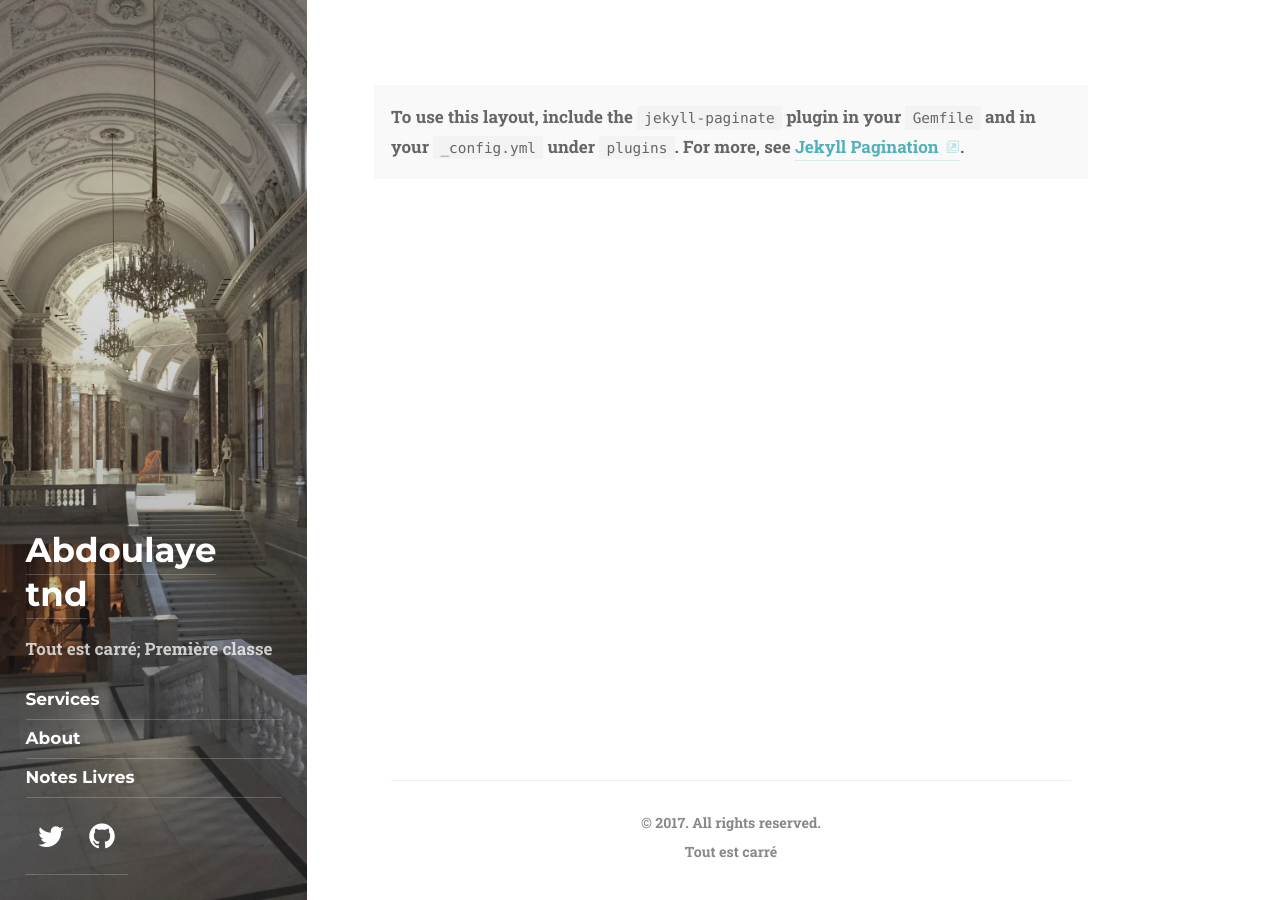
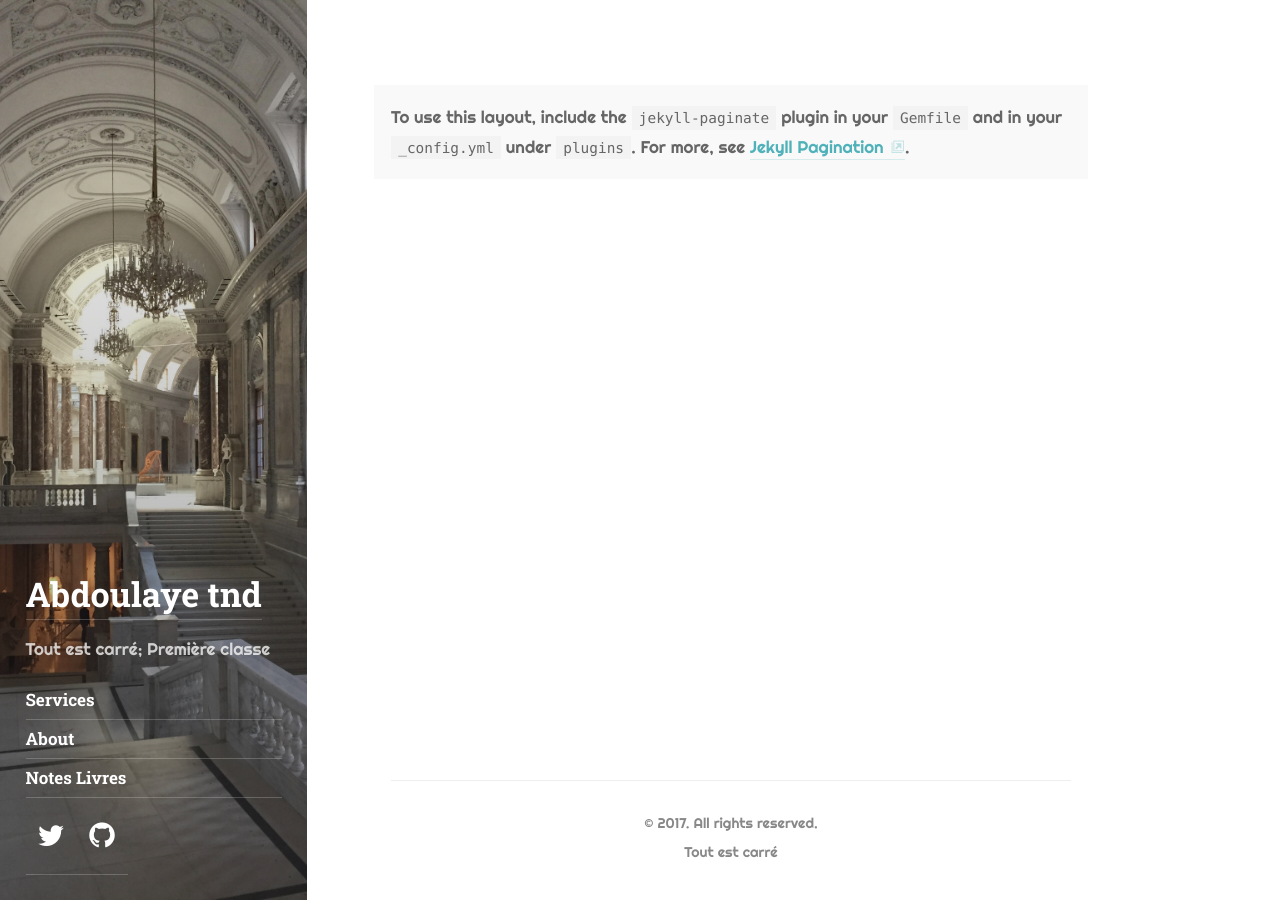
Before and after one commit to abdoulaye-tnd/tandian, a Jekyll site: the page built from index.html, in a window 1280 px wide. Built offline with Jekyll 4.4.1, drawn with Linux system fonts in a browser that asks for light colours; some web fonts are replaced; the list of posts is cut into pages by our own code.

Commit message:
Update _config.yml

```diff
--- a/_config.yml
+++ b/_config.yml
@@ -81,10 +81,11 @@
 
 # The string encoding which fonts to fetch from Google Fonts.
 # See: <https://qwtel.com/hydejack/docs/configuration/>
-font:         "'Roboto Slab', Helvetica, Arial, sans-serif"
-font_heading: "'Montserrat', Helvetica, Arial, sans-serif"
-google_fonts: "Roboto+Slab:700|Montserrat:400,400i,700,700i"
 
+
+font:         "'Righteous', Helvetica, Arial, sans-serif"
+font_heading: "'Roboto Slab', Helvetica, Arial, sans-serif"
+google_fonts: "Roboto+Slab:700|Righteous:400,400i,700,700i"
 
 
 # 3rd Party Integrations
```
